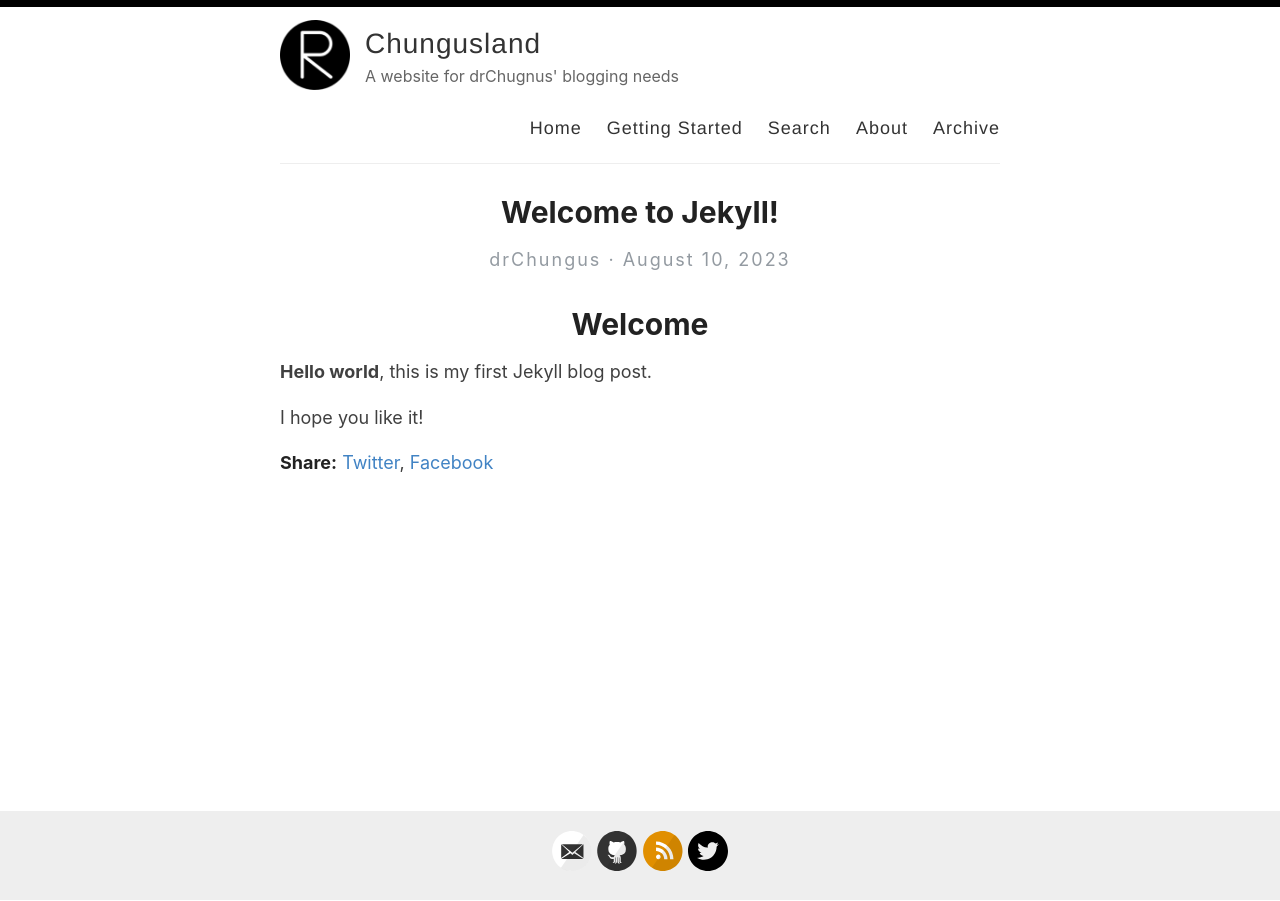
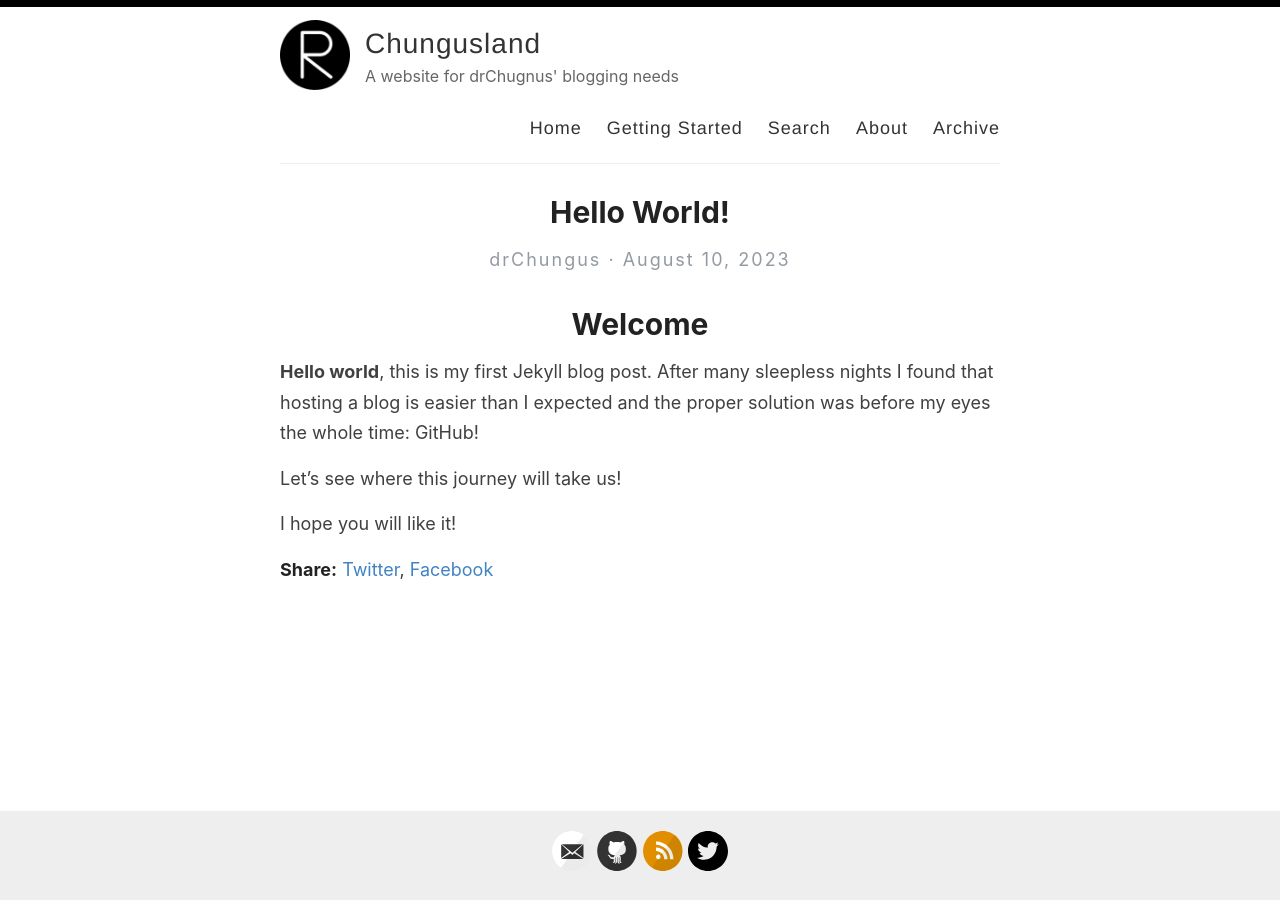
Before and after one commit to drChungus/drchungus.github.io, a Jekyll site: the page built from _posts/2023-08-10-Hello-World.md, in a window 1280 px wide. Built offline with Jekyll 4.4.1, drawn with Linux system fonts in a browser that asks for light colours.

Commit message:
Update on Hello Word article

```diff
--- a/_posts/2023-08-10-Hello-World.md
+++ b/_posts/2023-08-10-Hello-World.md
@@ -1,10 +1,13 @@
 ---
 layout: post
-title:  "Welcome to Jekyll!"
+title:  "Hello World!"
 ---
 
 # Welcome
 
-**Hello world**, this is my first Jekyll blog post.
+**Hello world**, this is my first Jekyll blog post. After many sleepless nights I found that hosting a blog is easier than I expected and the proper solution was before my eyes the whole time: GitHub!
 
-I hope you like it!
+Let's see where this journey will take us!
+
+
+I hope you will like it!
```
